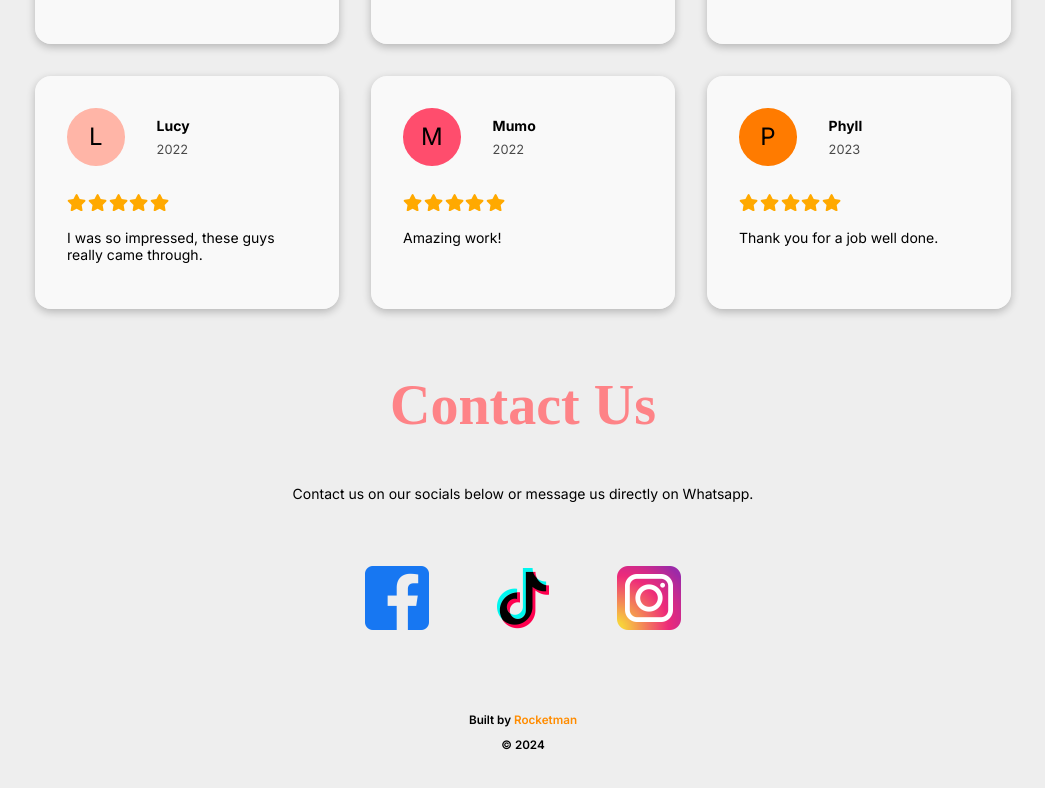
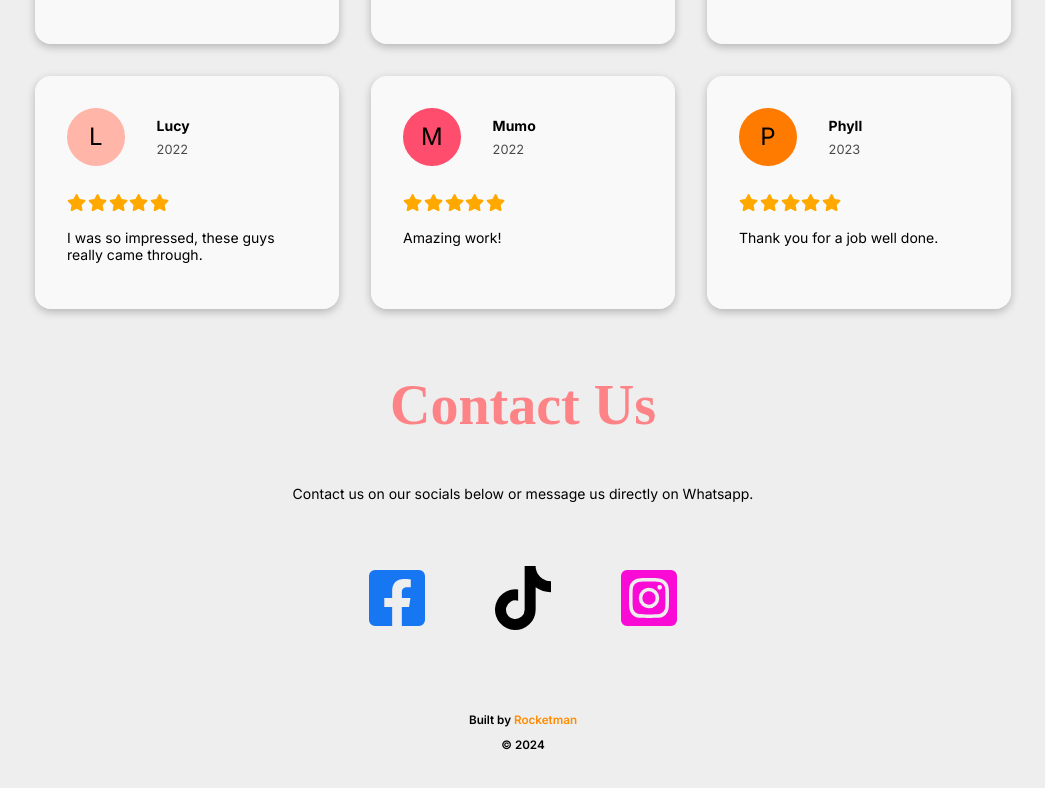
Before and after one commit to 2Kelvin/scarlettes-glam-decor, a React (Create React App) app: page / in a window 1280 px wide. Shown: the part 3641-4429 px from the top of the page, without its empty margins (117-1162 px from the left). Built offline with nearby package versions, Linux system fonts and the light colour scheme; a web font is replaced by a local one.

Commit message:
replace social icon images with react icons

```diff
--- a/src/components/Bigbackground/Bigbg.css
+++ b/src/components/Bigbackground/Bigbg.css
@@ -5,12 +5,13 @@
 }
 
 .bigBg div {
+    height: 91vh;
     margin: 0;
     padding: 0;
 }
 
 .bigBg img {
-    height: 91vh;
+    height: 100%;
     width: 100%;
     object-fit: cover;
 }
--- a/src/components/SocialsIcons/Socials.css
+++ b/src/components/SocialsIcons/Socials.css
@@ -7,14 +7,26 @@
 }
 
 .iconMedia {
-    height: 3.5rem;
-    width: 3.5rem;
+    height: 4rem;
+    width: 4rem;
     cursor: pointer;
     transition: transform 0.4s ease-in-out;
 }
 
 .iconMedia:hover {
     transform: translateY(-0.7rem);
+}
+
+.fbIcon {
+    color: #1777f2;
+}
+
+.tiktokIcon {
+    color: black;
+}
+
+.instagramIcon {
+    color: #fa0ad5;
 }
 
 /* +++++++++++++++++++++++ MEDIA QUERIES +++++++++++++++++++++++ */
--- a/src/components/SocialsIcons/Socials.js
+++ b/src/components/SocialsIcons/Socials.js
@@ -1,20 +1,18 @@
 import './Socials.css';
-import insta from './../../images/icons/instagram.png';
-import fb from './../../images/icons/fb.png';
-import tiktok from './../../images/icons/tiktok.png';
+import { FaFacebookSquare, FaTiktok, FaInstagramSquare } from "react-icons/fa";
 
 
 export default function Socials() {
     return (
         <div className='mediaIconsDiv'>
             <a href='https://www.facebook.com/profile.php?id=100068952905326&mibextid=2JQ9oc' target='blank'>
-                <img loading='lazy' src={fb} alt='Facebook' className='iconMedia' />
+                <FaFacebookSquare className='iconMedia fbIcon' />
             </a>
             <a href='https://www.tiktok.com/@scarlettesglamdecor?_t=8jkS6FDi7ef&_r=1' target='blank'>
-                <img loading='lazy' src={tiktok} alt='Tiktok' className='iconMedia' />
+                <FaTiktok className='iconMedia tiktokIcon' />
             </a>
             <a href='https://instagram.com/scarlettesglam?igshid=NTA5ZTk1NTc=' target='blank'>
-                <img loading='lazy' src={insta} alt='Instagram' className='iconMedia' />
+                <FaInstagramSquare className='iconMedia instagramIcon' />
             </a>
         </div>
     );
```
